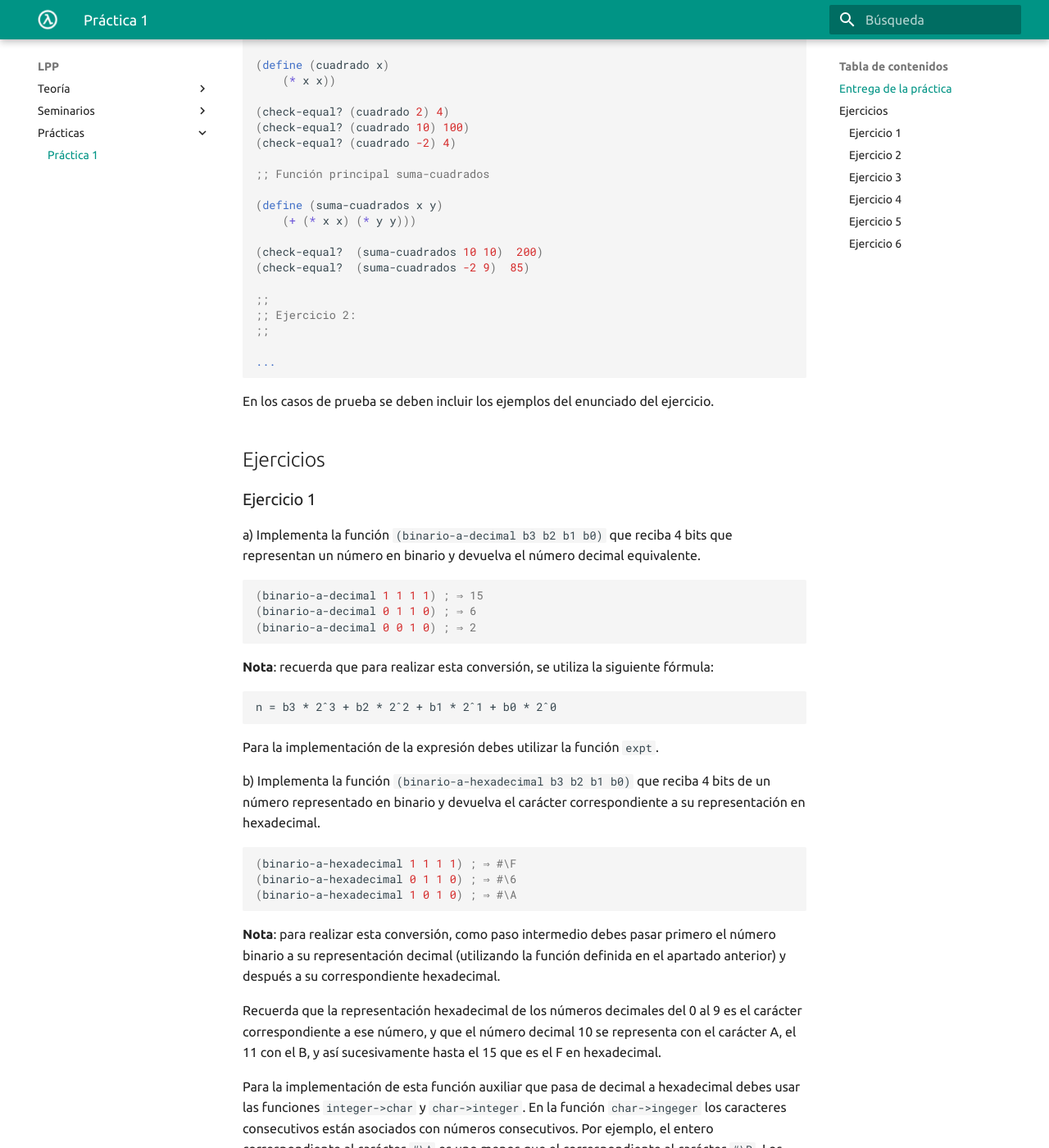
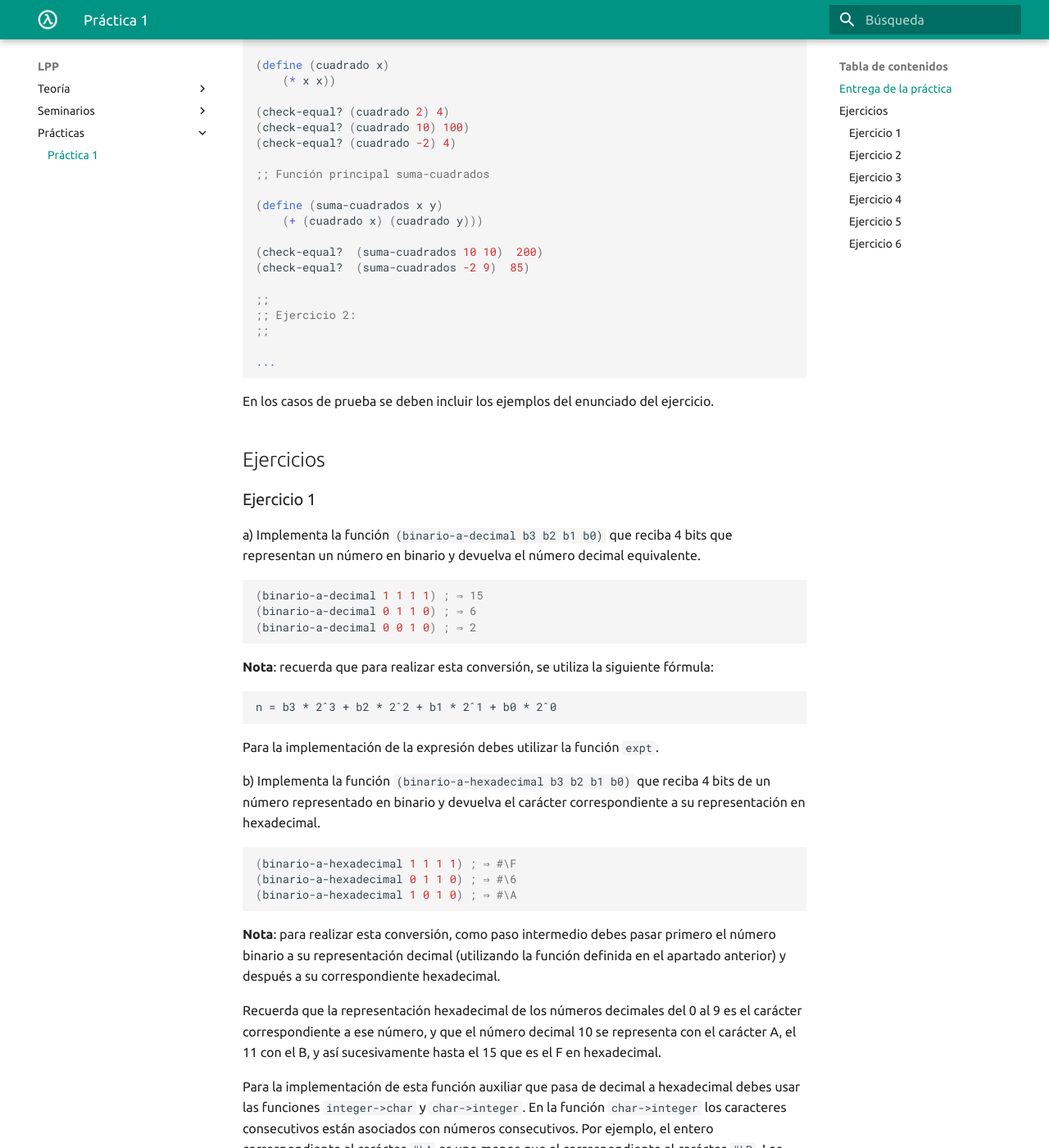
Before and after one commit to domingogallardo/apuntes-lpp, an MkDocs documentation site: the page built from docs/practicas/practica01/practica01.md, in a window 1280 px wide and 1400 px high, scrolled down 825 px. Shown: the whole window at 82% size. Built offline with MkDocs 1.6.1 and Material for MkDocs 9.7.7, drawn with Linux system fonts in a browser that asks for light colours.

Commit message:
Update practica01.md
errata

```diff
--- a/docs/practicas/practica01/practica01.md
+++ b/docs/practicas/practica01/practica01.md
@@ -47,7 +47,7 @@ La solución se debería entregar de la siguiente forma:
 ;; Función principal suma-cuadrados
 
 (define (suma-cuadrados x y)
-    (+ (* x x) (* y y)))
+    (+ (cuadrado x) (cuadrado y)))
 
 (check-equal?  (suma-cuadrados 10 10)  200)
 (check-equal?  (suma-cuadrados -2 9)  85)
@@ -108,7 +108,7 @@ así sucesivamente hasta el 15 que es el F en hexadecimal.
 
 Para la implementación de esta función auxiliar que pasa de decimal a
 hexadecimal debes usar las funciones `integer->char` y
-`char->integer`. En la función `char->ingeger` los caracteres
+`char->integer`. En la función `char->integer` los caracteres
 consecutivos están asociados con números consecutivos. Por ejemplo, el
 entero correspondiente al carácter `#\A` es uno menos que el
 correspondiente al carácter `#\B`. Los caracteres de números y los de
```
